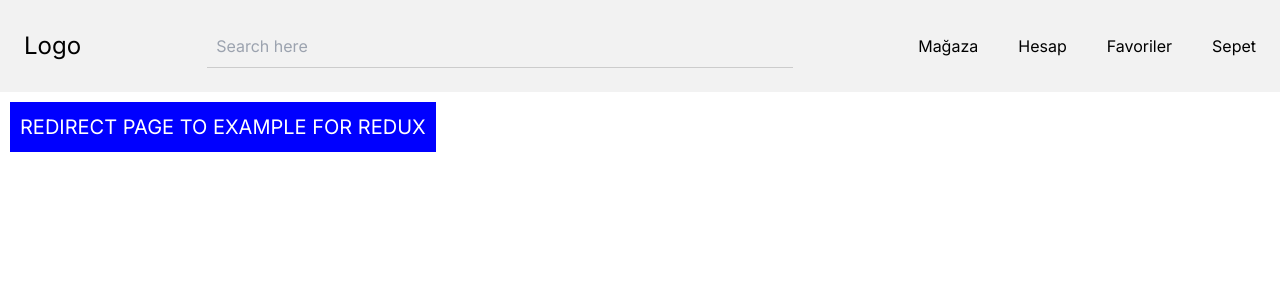
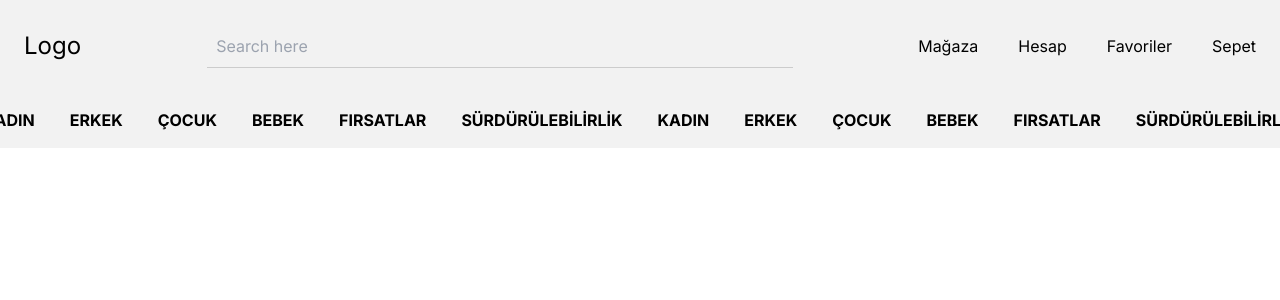
Before and after one commit to mrvozturk/DigitalEmporium, a Next.js app: page / in a window 1280 px wide. Shown: the top 300 px of the page. Built offline with nearby package versions, Linux system fonts and the light colour scheme.

Commit message:
Added categories

```diff
--- a/package.json
+++ b/package.json
@@ -10,9 +10,9 @@
   },
   "dependencies": {
     "@reduxjs/toolkit": "^2.2.1",
-    "next": "14.1.3",
-    "react": "^18",
-    "react-dom": "^18",
+    "next": "^14.1.3",
+    "react": "^18.2.0",
+    "react-dom": "^18.2.0",
     "react-redux": "^9.1.0",
     "redux": "^5.0.1"
   },
--- a/src/app/page.tsx
+++ b/src/app/page.tsx
@@ -4,6 +4,7 @@ import Link from 'next/link';
 export default function IndexPage() {
   return (
 <div>
+  {/*
     <button
       style={{
         backgroundColor: 'blue',
@@ -15,7 +16,9 @@ export default function IndexPage() {
     >
       <Link href='/examplePage'>REDIRECT PAGE TO EXAMPLE FOR REDUX</Link>
     </button>
+  */}
 </div>
+
   );
 }
 
--- a/src/components/header/index.module.css
+++ b/src/components/header/index.module.css
@@ -1,4 +1,4 @@
-@media (max-width: 768px) {
+/*@media (max-width: 768px) {
   .navbar {
     flex-direction: column;
     align-items: center;
@@ -18,7 +18,7 @@
   .navbarLinks {
     margin-top: 1rem;
   }
-}
+}*/
 
 .navbar {
   display: flex;
@@ -95,3 +95,23 @@
   outline: none;
   border-color: #ccc;
 }
+
+.categoryLinks {
+  display: flex;
+  justify-content: center;
+  align-items: center;
+  background-color: #f2f2f2;
+  padding: 1rem;
+  gap: 15px;
+}
+
+.categoryLinks a {
+  text-decoration: none;
+  color: var(--text-color);
+  margin: 0 10px;
+  font-weight: bold;
+}
+
+.categoryLinks a:hover {
+  color: darkgray;
+}
--- a/src/components/header/index.tsx
+++ b/src/components/header/index.tsx
@@ -3,6 +3,7 @@ import styles from './index.module.css';
 
 const Header = () => {
   return (
+    <div>
       <nav className={styles.navbar}>
         <div className={styles.combinedContainer}>
           <div className={styles.logo}>
@@ -16,11 +17,11 @@ const Header = () => {
               placeholder='Search here'
               autoComplete='off'
             />
-          {/*<button className={styles.searchButton}>Search</button> */}
           </div>
         </div>
+
         <div className={styles.navbarLinks}>
-        <ul>
+          <ul className={styles.primaryLinks}>
             <li>
               <a href='#'>Mağaza</a>
             </li>
@@ -36,6 +37,22 @@ const Header = () => {
           </ul>
         </div>
       </nav>
+
+      <div className={styles.categoryLinks}>
+        <a href='#'>KADIN</a>
+        <a href='#'>ERKEK</a>
+        <a href='#'>ÇOCUK</a>
+        <a href='#'>BEBEK</a>
+        <a href='#'>FIRSATLAR</a>
+        <a href='#'>SÜRDÜRÜLEBİLİRLİK</a>
+        <a href='#'>KADIN</a>
+        <a href='#'>ERKEK</a>
+        <a href='#'>ÇOCUK</a>
+        <a href='#'>BEBEK</a>
+        <a href='#'>FIRSATLAR</a>
+        <a href='#'>SÜRDÜRÜLEBİLİRLİK</a>
+      </div>
+    </div>
   );
 };
 
```
Lines whose indentation alone changed are shown as unchanged.
